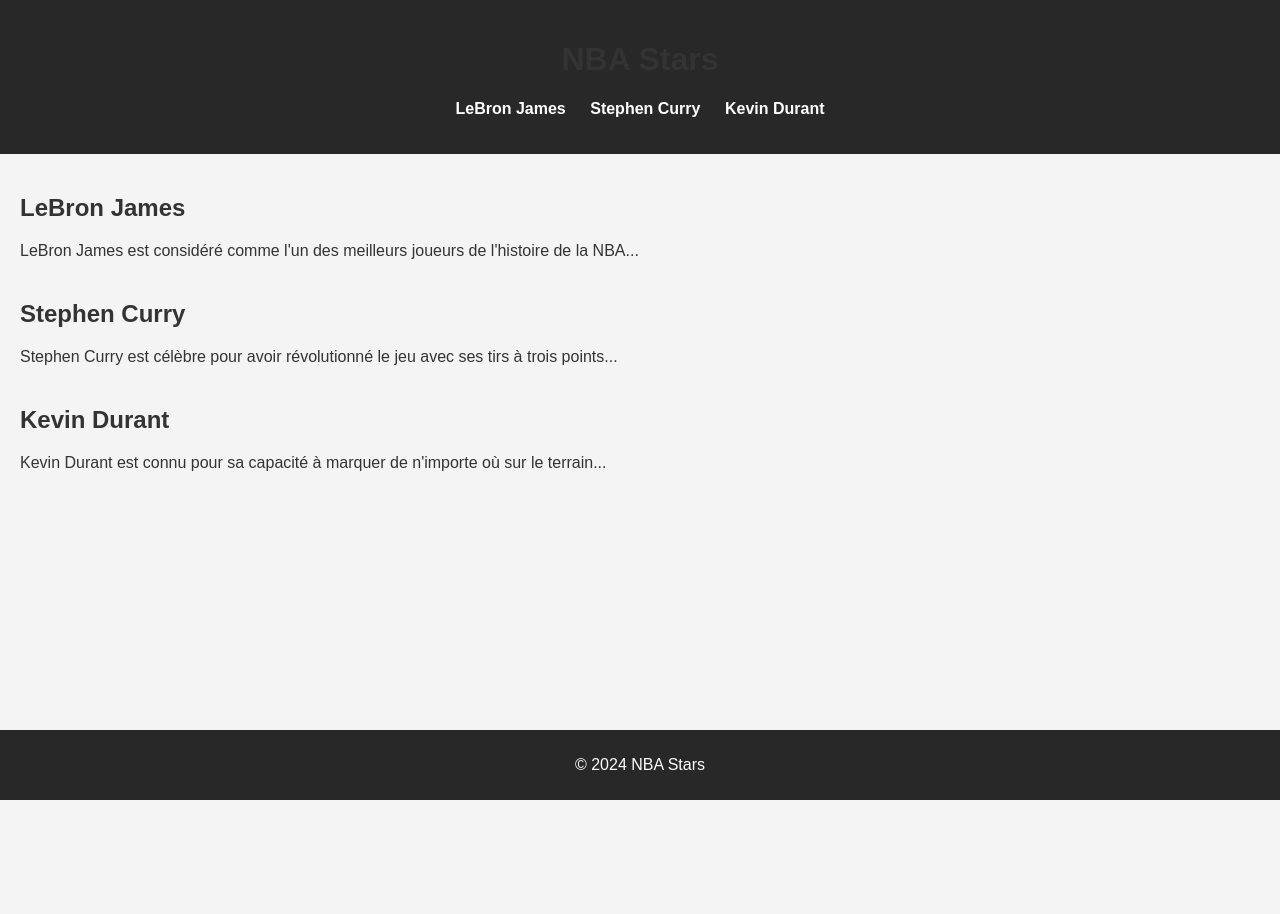
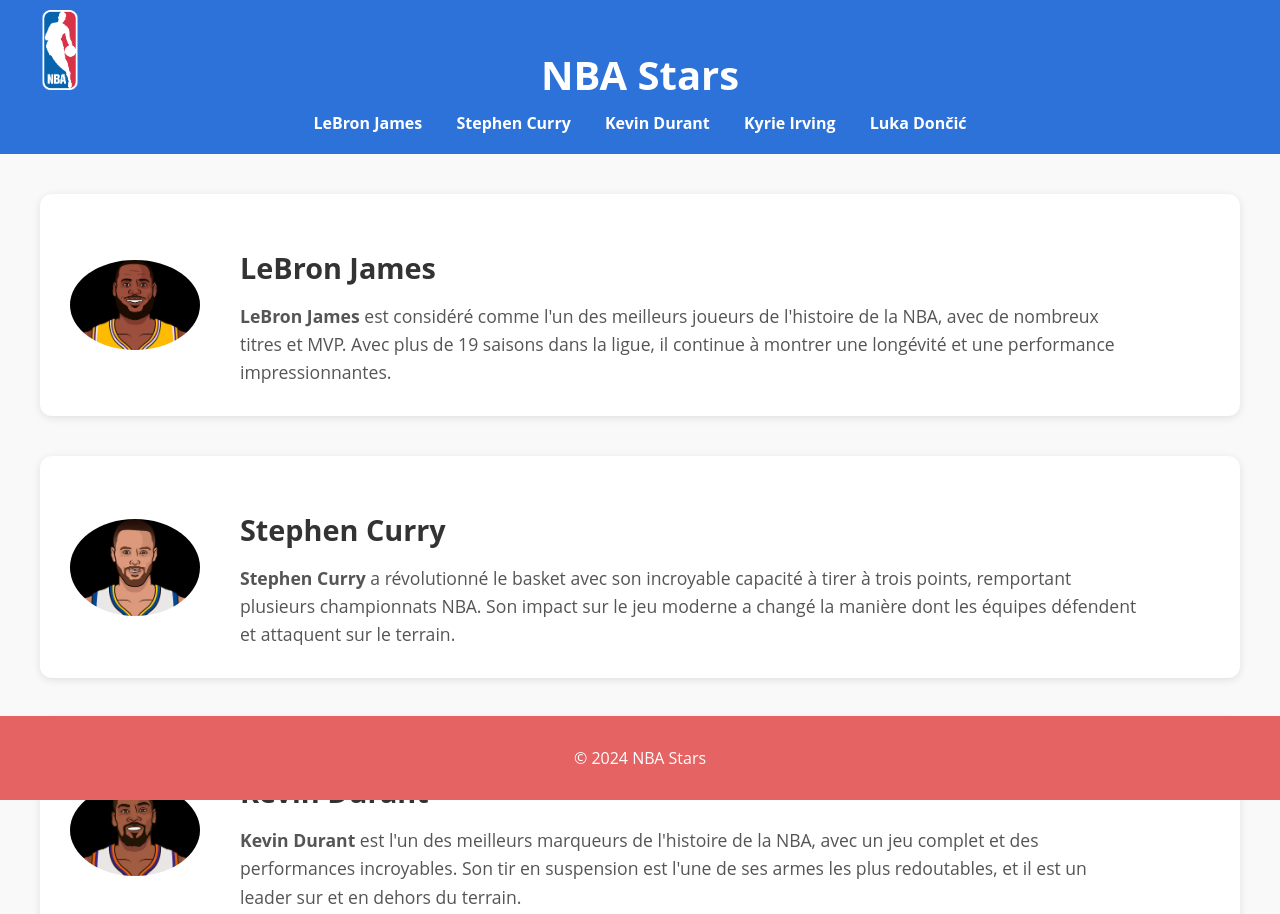
Before and after one commit to LhenryAxel/tp-html, a plain HTML site: page index.html in a window 1280 px wide. Shown: the top 914 px of the page. Before the commit the page ends 800 px from the top, so only its background shows below. Drawn offline with Linux system fonts and the light colour scheme.

Commit message:
Added images and better style

```diff
--- a/index.html
+++ b/index.html
@@ -8,30 +8,58 @@
 </head>
 <body>
     <header>
+        <img src="img/nba_logo.png" alt="NBA Logo" class="logo">
         <h1>NBA Stars</h1>
         <nav>
             <ul>
                 <li><a href="#lebron">LeBron James</a></li>
                 <li><a href="#curry">Stephen Curry</a></li>
                 <li><a href="#durant">Kevin Durant</a></li>
+                <li><a href="#irving">Kyrie Irving</a></li>
+                <li><a href="#doncic">Luka Dončić</a></li>
             </ul>
         </nav>
     </header>
 
     <main>
-        <section id="lebron">
-            <h2>LeBron James</h2>
-            <p>LeBron James est considéré comme l'un des meilleurs joueurs de l'histoire de la NBA...</p>
+        <section id="lebron" class="player-section">
+            <img src="img/james.jpg" alt="LeBron James">
+            <div class="player-info">
+                <h2>LeBron James</h2>
+                <p><strong>LeBron James</strong> est considéré comme l'un des meilleurs joueurs de l'histoire de la NBA, avec de nombreux titres et MVP. Avec plus de 19 saisons dans la ligue, il continue à montrer une longévité et une performance impressionnantes.</p>
+            </div>
         </section>
 
-        <section id="curry">
-            <h2>Stephen Curry</h2>
-            <p>Stephen Curry est célèbre pour avoir révolutionné le jeu avec ses tirs à trois points...</p>
+        <section id="curry" class="player-section">
+            <img src="img/curry.jpg" alt="Stephen Curry">
+            <div class="player-info">
+                <h2>Stephen Curry</h2>
+                <p><strong>Stephen Curry</strong> a révolutionné le basket avec son incroyable capacité à tirer à trois points, remportant plusieurs championnats NBA. Son impact sur le jeu moderne a changé la manière dont les équipes défendent et attaquent sur le terrain.</p>
+            </div>
         </section>
 
-        <section id="durant">
-            <h2>Kevin Durant</h2>
-            <p>Kevin Durant est connu pour sa capacité à marquer de n'importe où sur le terrain...</p>
+        <section id="durant" class="player-section">
+            <img src="img/durant.jpg" alt="Kevin Durant">
+            <div class="player-info">
+                <h2>Kevin Durant</h2>
+                <p><strong>Kevin Durant</strong> est l'un des meilleurs marqueurs de l'histoire de la NBA, avec un jeu complet et des performances incroyables. Son tir en suspension est l'une de ses armes les plus redoutables, et il est un leader sur et en dehors du terrain.</p>
+            </div>
+        </section>
+
+        <section id="irving" class="player-section">
+            <img src="img/irving.jpg" alt="Kyrie Irving">
+            <div class="player-info">
+                <h2>Kyrie Irving</h2>
+                <p><strong>Kyrie Irving</strong> est connu pour son maniement de balle exceptionnel et ses performances impressionnantes, notamment en finale NBA. Ses dribbles déroutants et sa capacité à finir près du panier font de lui un joueur unique.</p>
+            </div>
+        </section>
+
+        <section id="doncic" class="player-section">
+            <img src="img/doncic.jpg" alt="Luka Dončić">
+            <div class="player-info">
+                <h2>Luka Dončić</h2>
+                <p><strong>Luka Dončić</strong>, encore jeune, est déjà une star en pleine ascension dans la NBA, impressionnant par ses passes et son scoring. Il est devenu un joueur incontournable, alliant talent et maturité sur le terrain à un âge précoce.</p>
+            </div>
         </section>
     </main>
 
--- a/style.css
+++ b/style.css
@@ -1,51 +1,101 @@
 body {
-    font-family: Arial, sans-serif;
+    font-family: 'Open Sans', sans-serif;
     margin: 0;
     padding: 0;
-    background-color: #f4f4f4;
-    color: #333;
+    background-color: #f9f9f9;
+    color: #4a4a4a;
 }
 
 header {
-    background-color: #282828;
+    background-color: #2d72d9;
     color: white;
     padding: 20px;
     text-align: center;
+    position: relative;
+}
+
+.logo {
+    width: 80px;
+    position: absolute;
+    top: 10px;
+    left: 20px;
 }
 
 nav ul {
     list-style-type: none;
     padding: 0;
+    margin: 0;
 }
 
 nav ul li {
     display: inline;
-    margin: 0 10px;
+    margin: 0 15px;
 }
 
 nav ul li a {
     color: white;
     text-decoration: none;
     font-weight: bold;
+    border-bottom: 2px solid transparent;
+    font-size: 1rem;
 }
 
-h1, h2 {
+nav ul li a:hover {
+    border-bottom: 2px solid white;
+}
+
+h1 {
+    font-size: 2.5rem;
+    margin-bottom: 10px;
+}
+
+h2 {
+    font-size: 1.8rem;
     color: #333;
+    margin-bottom: 15px;
 }
 
 main {
-    padding: 20px;
+    padding: 40px 20px;
+    max-width: 1200px;
+    margin: 0 auto;
 }
 
-section {
+.player-section {
+    display: flex;
+    align-items: center;
     margin-bottom: 40px;
+    background-color: white;
+    border-radius: 12px;
+    box-shadow: 0 2px 8px rgba(0, 0, 0, 0.1);
+    padding: 30px;
+    transition: transform 0.3s ease;
+}
+
+.player-section:hover {
+    transform: translateY(-5px);
+}
+
+.player-section img {
+    width: 130px;
+    height: auto;
+    border-radius: 100%;
+    margin-right: 40px;
+}
+
+.player-info p {
+    margin: 0;
+    line-height: 1.6;
+    font-size: 1.1rem;
+    max-width: 900px;
+    color: #555;
 }
 
 footer {
-    background-color: #282828;
+    background-color: #e56363;
     color: white;
     text-align: center;
-    padding: 10px 0;
+    padding: 15px 0;
     position: fixed;
     bottom: 0;
     width: 100%;
```
Also changed, not shown: img/curry.jpg (added), img/doncic.jpg (added), img/durant.jpg (added), img/irving.jpg (added), img/james.jpg (added), img/nba_logo.png (added).
